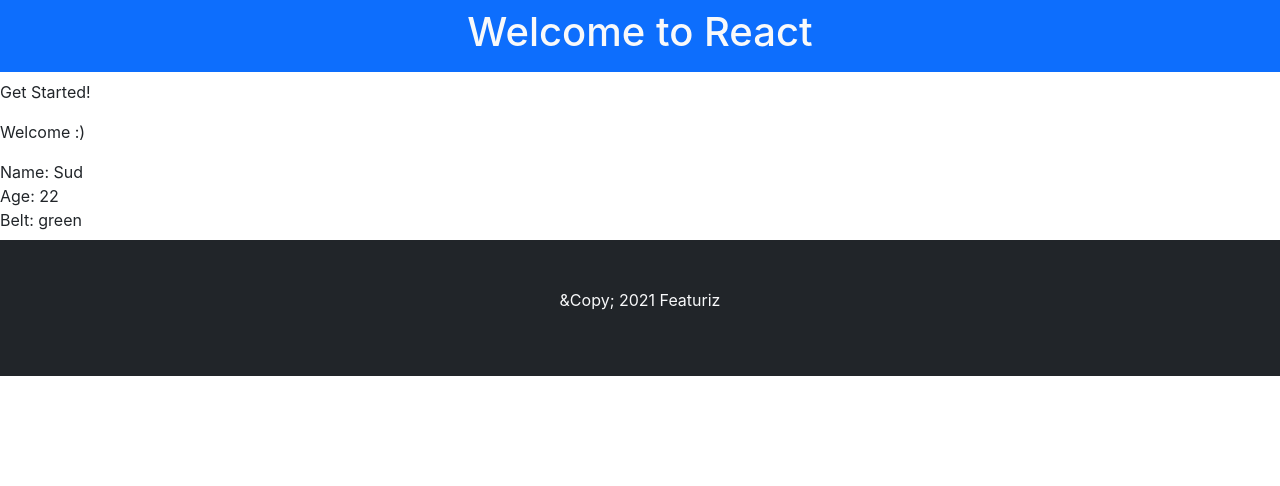
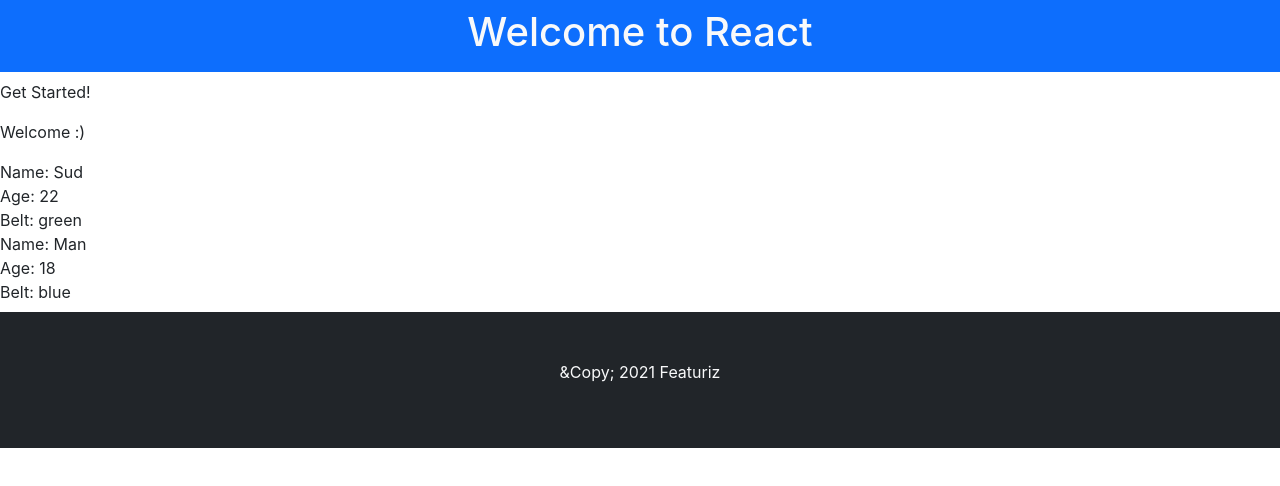
Before and after one commit to featuriz/Complete-React-Redux, a React (Create React App) app: page / in a window 1280 px wide. Shown: the top 486 px of the page. Built offline with nearby package versions, Linux system fonts and the light colour scheme.

Commit message:
two values

```diff
--- a/src/App.js
+++ b/src/App.js
@@ -12,6 +12,7 @@ class App extends Component {
           <p className="start">Get Started!</p>
           <p>Welcome :)</p>
           <Ninjas name="Sud" age="22" belt="green" />
+          <Ninjas name="Man" age="18" belt="blue" />
         </main>
         <footer className="App-footer bg-dark text-light py-5">
           <p className="text-center">&Copy; 2021 Featuriz</p>
```
